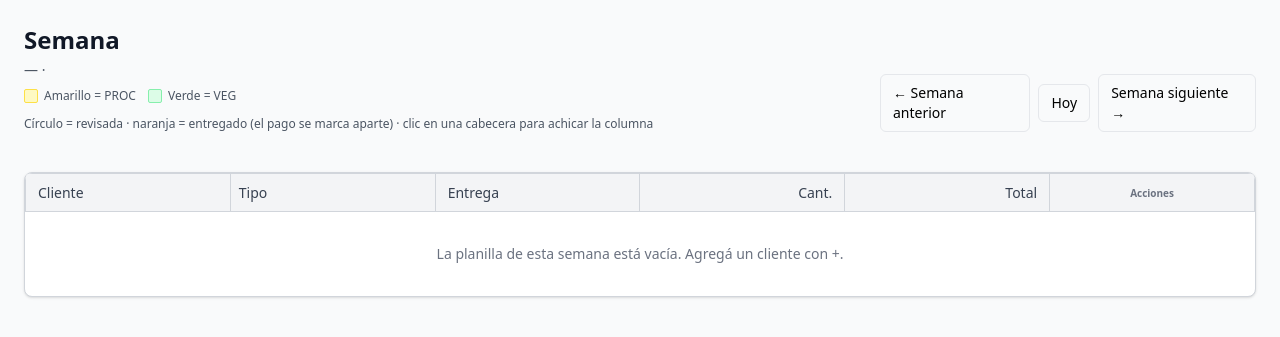
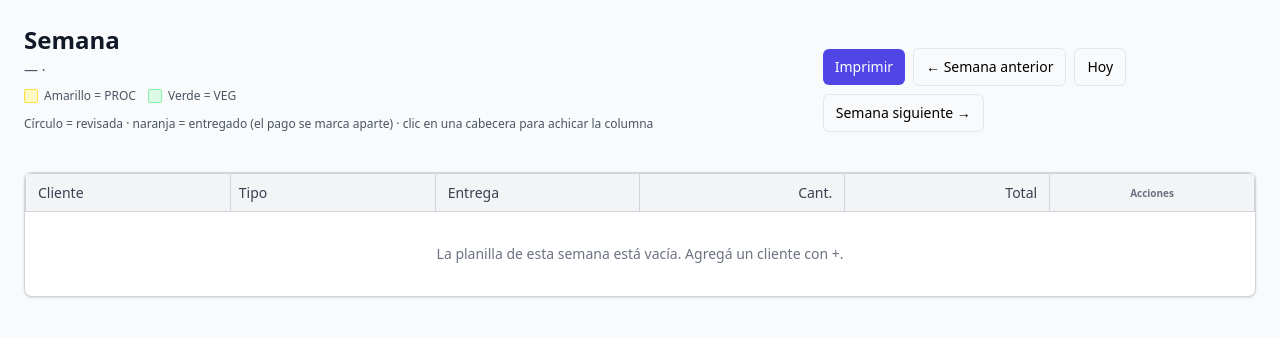
Before and after one commit to aralap/maimjaim, a Python web app: template app/templates/orders/week_sheet.html in a window 1280 px wide. Shown: the part 65-402 px from the top of the page. Run offline with Jinja, Linux system fonts and the light colour scheme; the template is opened without the code that fills it, so the values that code supplies are empty; some libraries are stand-ins or nearby versions.

Commit message:
Add a print button for the weekly Planilla grid.
Co-authored-by: Cursor <cursoragent@cursor.com>

```diff
--- a/app/templates/orders/week_sheet.html
+++ b/app/templates/orders/week_sheet.html
@@ -17,6 +17,16 @@
     .col-sheet.col-collapsed .col-wide { display: none; }
     .col-sheet.col-collapsed .col-thin { display: block; }
     .col-sheet.col-collapsed .qty-step { display: none; }
+    @media print {
+        @page { size: landscape; margin: 8mm; }
+        nav, .print-hide { display: none !important; }
+        body { background: white !important; }
+        main { max-width: none !important; padding: 0 !important; margin: 0 !important; }
+        .qty-step, [data-col="meta-actions"], tr[id^="price-editor-"] { display: none !important; }
+        .col-sheet { position: static !important; }
+        .print-sheet { box-shadow: none !important; overflow: visible !important; border-radius: 0 !important; }
+        table { -webkit-print-color-adjust: exact; print-color-adjust: exact; }
+    }
 </style>
 <div class="mb-6 flex flex-col sm:flex-row sm:items-end sm:justify-between gap-4">
     <div>
@@ -31,10 +41,14 @@
                 <span class="inline-block w-3.5 h-3.5 rounded-sm border border-green-300 bg-green-100"></span>
                 Verde = VEG
             </span>
-            <span>Círculo = revisada · naranja = entregado (el pago se marca aparte) · clic en una cabecera para achicar la columna</span>
+            <span class="print-hide">Círculo = revisada · naranja = entregado (el pago se marca aparte) · clic en una cabecera para achicar la columna</span>
         </div>
     </div>
-    <div class="flex items-center gap-2">
+    <div class="print-hide flex flex-wrap items-center gap-2">
+        <button type="button" onclick="window.print()"
+                class="px-3 py-2 bg-indigo-600 text-white rounded-md text-sm hover:bg-indigo-700">
+            Imprimir
+        </button>
         <a href="{{ url_for('web_orders.week_sheet', week=prev_monday.isoformat()) }}"
            class="px-3 py-2 border rounded-md text-sm hover:bg-gray-50">← Semana anterior</a>
         <a href="{{ url_for('web_orders.week_sheet') }}"
@@ -44,7 +58,7 @@
     </div>
 </div>
 
-<div class="mb-4 flex flex-wrap gap-4 items-end">
+<div class="print-hide mb-4 flex flex-wrap gap-4 items-end">
     {% if unused_clients %}
     <form method="post" action="{{ url_for('web_orders.week_sheet_add_client') }}" class="flex items-end gap-2">
         <input type="hidden" name="csrf_token" value="{{ csrf_token() }}">
@@ -79,7 +93,7 @@
     {% endif %}
 </div>
 
-<div class="bg-white shadow rounded-lg overflow-x-auto border border-gray-300">
+<div class="print-sheet bg-white shadow rounded-lg overflow-x-auto border border-gray-300">
     <table class="min-w-full border-collapse text-sm">
         <thead>
             <tr class="bg-gray-100">
@@ -96,7 +110,7 @@
                     class="col-sheet collapsible-col px-1 py-2 text-center font-medium text-gray-800 border border-gray-300 cursor-pointer {% if kind == 'veg' %}bg-green-100{% elif kind == 'proc' %}bg-yellow-100{% else %}bg-gray-100{% endif %}">
                     <div class="col-wide leading-tight text-xs break-words max-w-[5.5rem] mx-auto">{{ column_labels.get(column.variant_id, full_name) }}</div>
                     <div class="col-thin text-[10px] font-semibold">{{ column_codes.get(column.variant_id, '') }}</div>
-                    <form method="post" action="{{ url_for('web_orders.week_sheet_remove_column', column_id=column.id) }}" class="col-wide mt-1" onclick="event.stopPropagation()">
+                    <form method="post" action="{{ url_for('web_orders.week_sheet_remove_column', column_id=column.id) }}" class="print-hide col-wide mt-1" onclick="event.stopPropagation()">
                         <input type="hidden" name="csrf_token" value="{{ csrf_token() }}">
                         <input type="hidden" name="week" value="{{ monday.isoformat() }}">
                         <button type="submit" class="text-[10px] text-gray-400 hover:text-red-600">quitar</button>
```
